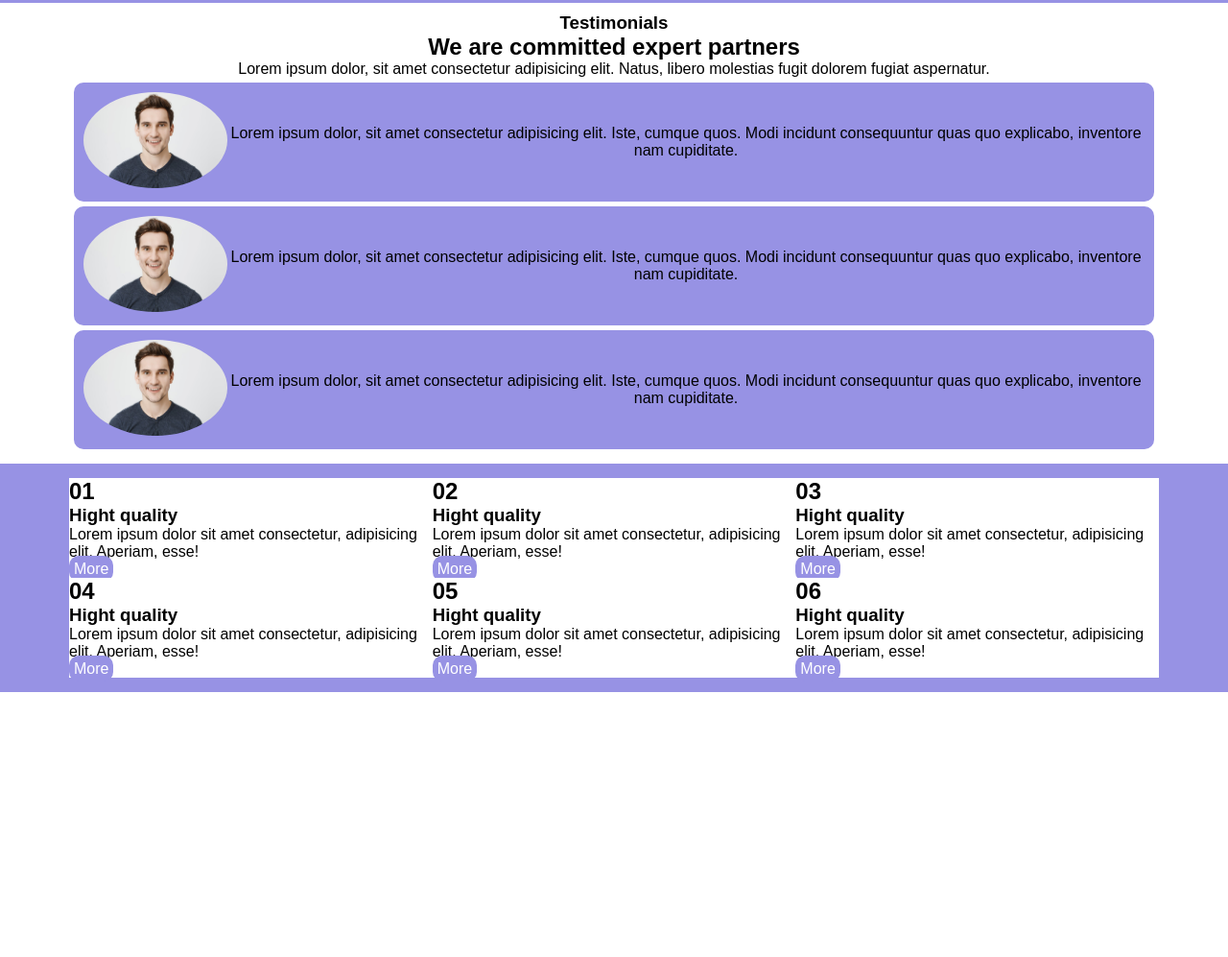
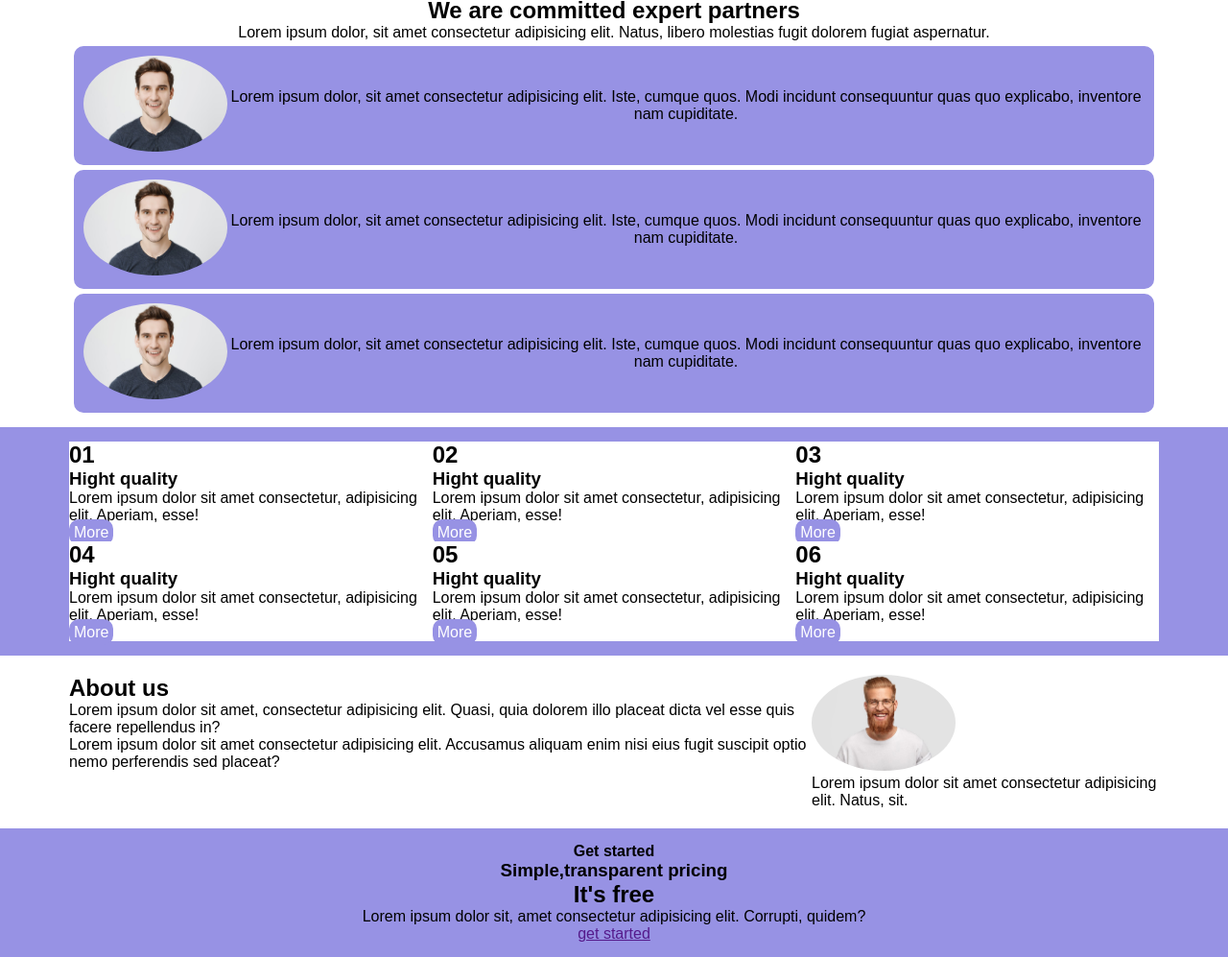
Before and after one commit to 1alberto994/-htmlcss-responsive-layout, a plain HTML site: page index.html in a window 1280 px wide. Shown: the part 917-1914 px from the top of the page at 96% size. Before the commit the page ends 1638 px from the top, so only its background shows below. Drawn offline with Linux system fonts and the light colour scheme.

Commit message:
fine bozza main

```diff
--- a/index.html
+++ b/index.html
@@ -67,8 +67,7 @@
                             App Store
                         </a>
 
-                    </div>
-                    <div class="sotto-container">
+
                         <img class="phone" src="img/phone.png" alt="phone">
                     </div>
                 </div>
@@ -240,6 +239,50 @@
 
     </section>
     <!-- FINE QUARTA SEZIONE -->
+    <!-- INIZIO QUINTA SEZIONE -->
+    <section class="fifth">
+        <div class="container">
+            <div class="about-us" >
+                <div>
+                    <h2>About us</h2>
+                    <p>
+                        Lorem ipsum dolor sit amet, consectetur adipisicing elit. Quasi, quia dolorem illo placeat dicta vel esse quis facere repellendus in?
+                    </p>
+                    <p>
+                        Lorem ipsum dolor sit amet consectetur adipisicing elit. Accusamus aliquam enim nisi eius fugit suscipit optio nemo perferendis sed placeat?
+                    </p>
+                </div>
+                <div>
+                    <img class="testimonial" src="img/testimonial3.jpg" alt="">
+                    <p>
+                        Lorem ipsum dolor sit amet consectetur adipisicing elit. Natus, sit.
+                    </p>
+                </div>
+
+
+            </div>
+        </div>
+    </section>
+    <!-- fine sezione 5 -->
+    <!-- inizio sezione 6 -->
+    <section class="six fourth">
+        <div>
+            <h4>Get started</h4>
+            <h3>Simple,transparent pricing</h3>
+            <h2>It's free</h2>
+        </div>
+        <div>
+            <p>
+                Lorem ipsum dolor sit, amet consectetur adipisicing elit. Corrupti, quidem?
+            </p>
+        </div>
+        <div>
+            <a href="">
+                get started
+            </a>
+        </div>
+    </section>
+    <!-- fine main -->
 </main>
 <body>
 
--- a/style.css
+++ b/style.css
@@ -46,6 +46,7 @@ header{
 }
 .sotto-container{
     background-color: #b5ddff;
+    border-radius: 10px;
 }
 .phone{
     height:200px;
@@ -66,15 +67,20 @@ header{
 }
 .blocco-unico{
     display: flex;
+
 }
 
 .first .cards .card{
-    width: calc(100%/3)-1.5rem;
+    /* width: calc(100%/3)-1.5rem;
     margin-left: 0.75rem;
-    margin-right: 0.75rem;
+    margin-right: 0.75rem; */
+    width: calc(100%/3);
+
+
 }
 .first .cards .card:first-child{
-    width: calc((100%/3)*2)-1.5rem;
+    /* width: calc((100%/3)*2)-1.5rem; */
+    width: calc((100%/3)*2)
 }
 .second,.fourth{
     background-color: #9792e4;
@@ -132,3 +138,13 @@ header{
     text-decoration: none;
     padding: 5px;
 }
+.about-us{
+    display: flex;
+    justify-content: center;
+}
+.fifth{
+    padding: 20px;
+}
+.six{
+    text-align: center;
+}
```
